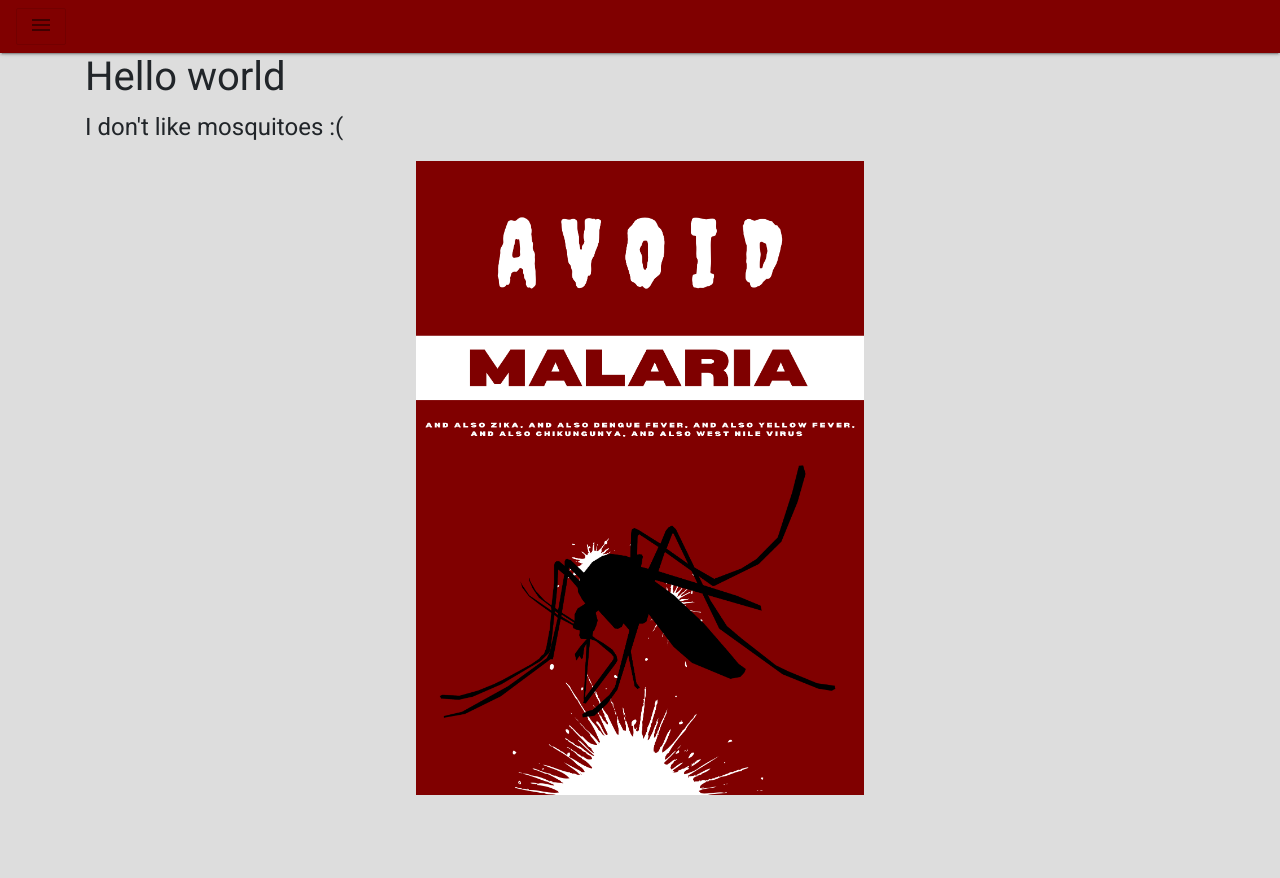
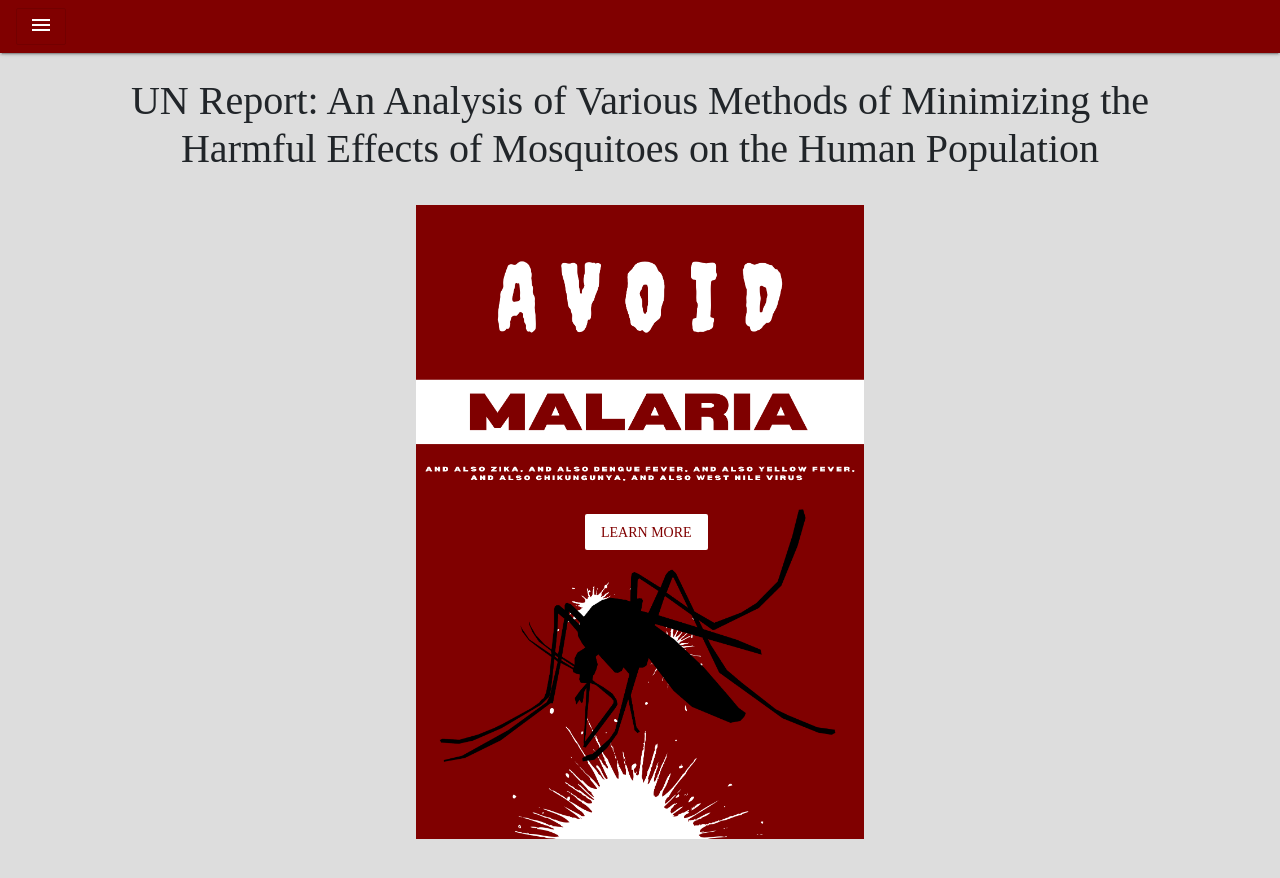
Before and after one commit to rhit-franklkj/mosquito-381, a plain HTML site: page mosquito-381/public/index.html in a window 1280 px wide. Before the commit the page ends 819 px from the top, so only its background shows below. Drawn offline with Linux system fonts and the light colour scheme; some packages are replaced by stand-ins of ours.

Commit message:
index.html

```diff
--- a/mosquito-381/public/index.html
+++ b/mosquito-381/public/index.html
@@ -16,7 +16,7 @@
         <div class="navbar navbar-light bg-faded">
           <button class="navbar-toggler" type="button" data-toggle="drawer" data-target="#dw-s2">
             <span class="sr-only">Toggle drawer</span>
-            <i class="material-icons">menu</i>
+            <i class="material-icons" style="color:white;">menu</i>
           </button>
         </div>
       </header>
@@ -35,10 +35,13 @@
       </div>
       <main class="bmd-layout-content">
         <div class="container">
-          <h1>Hello world</h1>
-          <p>I don't like mosquitoes :(</p>
+          <br>
+          <h1 class="center">UN Report: An Analysis of Various Methods of Minimizing the Harmful Effects of Mosquitoes on the Human Population</h1>
+          <!-- <p>I don't like mosquitoes :(</p> -->
+           <br>
           <img class="image" src="images/avoid.png" alt="avoid malaria">
-          <br>
+          <a href="./general.html"><button type="button" class="btn btn-primary nav-btn" >Learn More</button></a>
+          <br><br><br><br><br><br><br><br>
         </div>
       </main>
     </div>
--- a/mosquito-381/public/styles/main.css
+++ b/mosquito-381/public/styles/main.css
@@ -1,5 +1,6 @@
 body {
     background: #DDDDDD;
+    font-family:'Times New Roman', Times, serif;
 }
 
 .navbar {
@@ -32,3 +33,27 @@ p{
     margin-left: auto;
     margin-right: auto;
 }
+
+.btn.nav-btn {
+    position: relative;
+    left: 500px;
+    top: -325px;
+    background-color: white;
+    color: #800000;
+}
+
+.btn.nav-btn:hover{
+    background-color: white;
+    color: #800000;
+}
+
+.btn.nav-btn:focus{
+    background-color: white;
+    color: #800000;
+}
+
+.center {
+    display: block;
+    text-align: center;
+
+}
```
